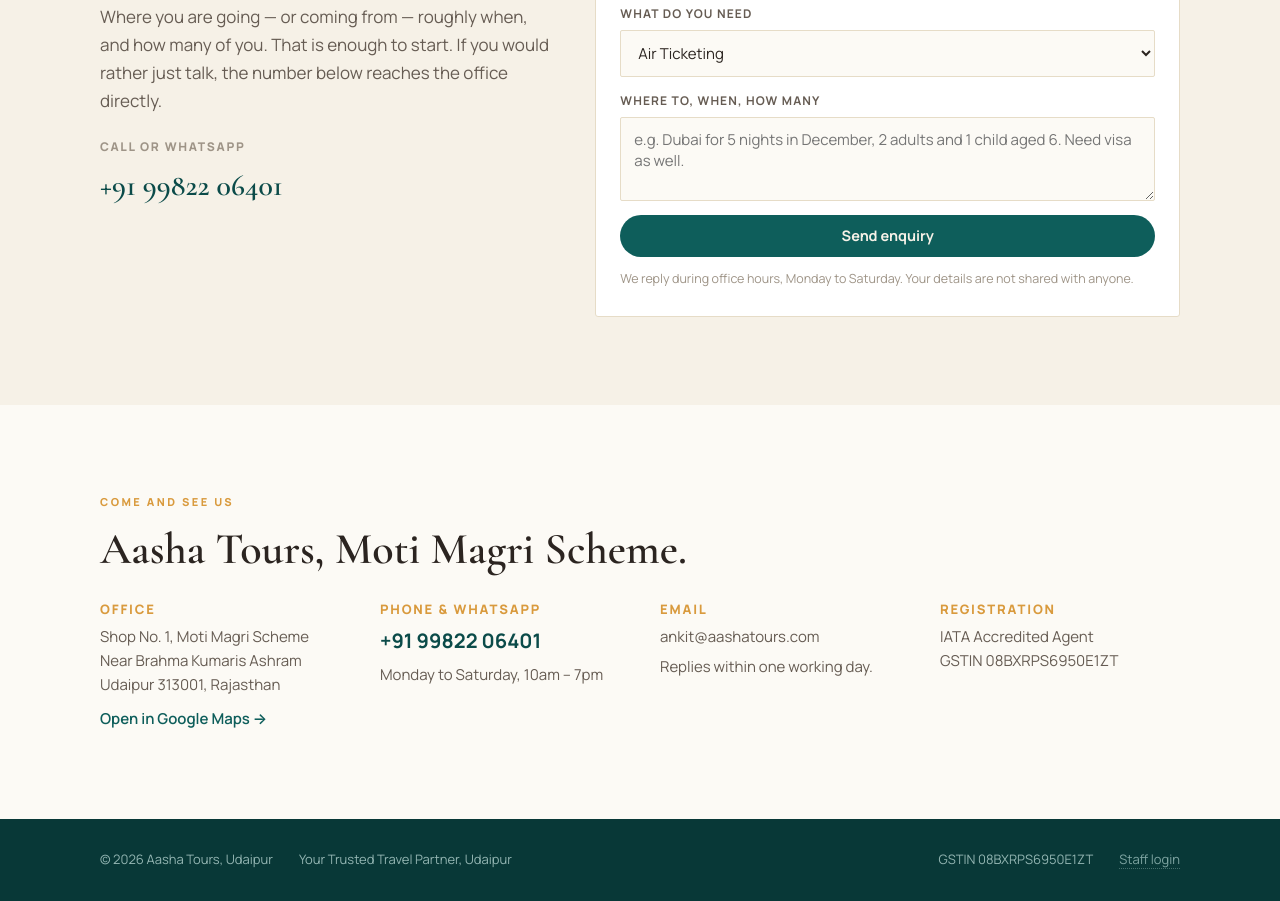
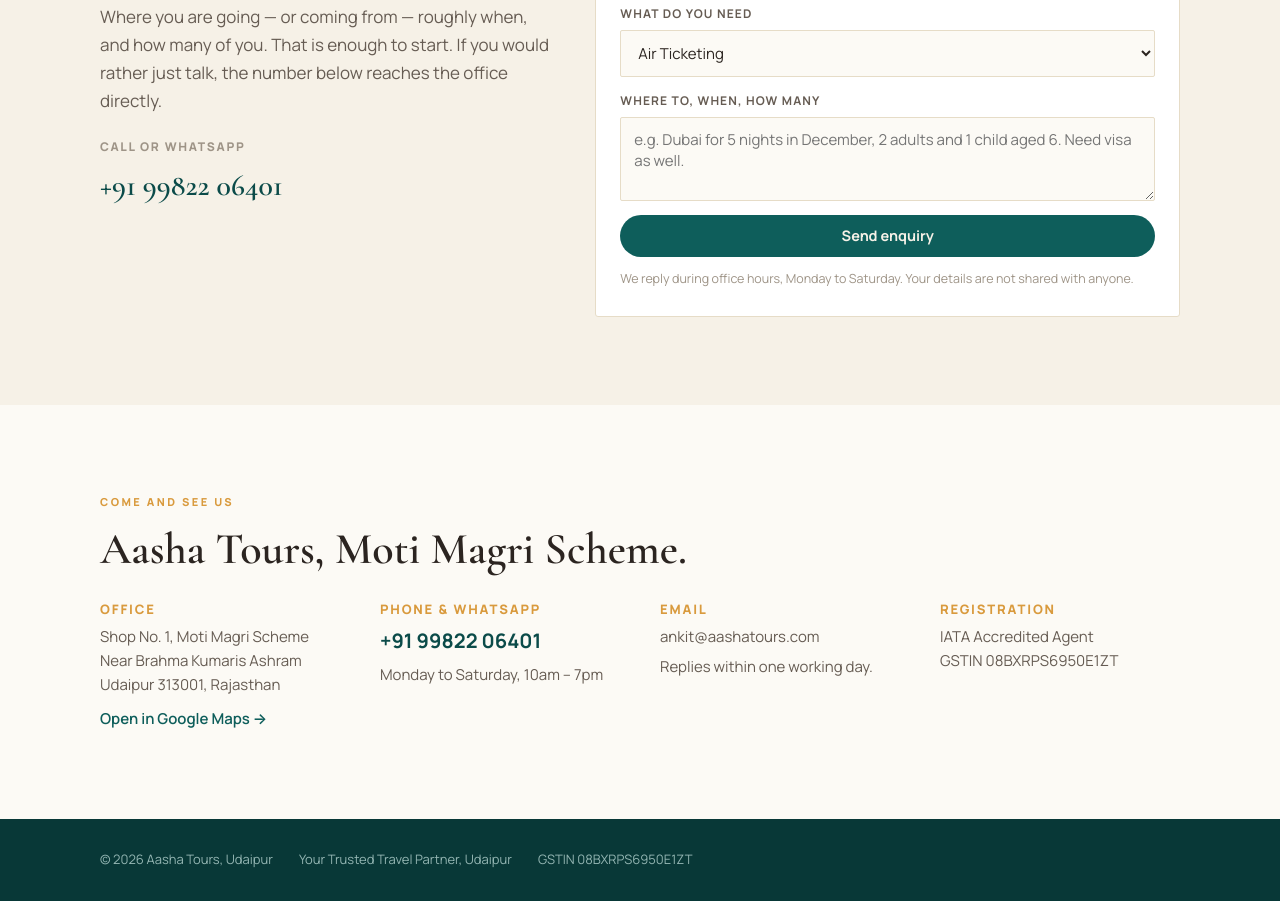
Before and after one commit to aasha0294/aasha-website, a plain HTML site: page index.html in a window 1280 px wide. Shown: the part 7118-8019 px from the top of the page. Drawn offline with nearby package versions, Linux system fonts and the light colour scheme.

Commit message:
Add files via upload

```diff
--- a/index.html
+++ b/index.html
@@ -289,12 +289,12 @@
 .cblock a { text-decoration: none; }
 .cblock a:hover { text-decoration: underline; }
 
-.stafflink { color: #7FA5A2; text-decoration: none; border-bottom: 1px dotted rgba(127,165,162,.5); }
-.stafflink:hover { color: var(--gold-lt); border-bottom-color: currentColor; }
 footer { background: var(--teal-night); color: #93B5B2; padding-block: 30px; font-size: 13px; }
 .foot-in { display: flex; flex-wrap: wrap; gap: 12px 26px; align-items: center; }
-.foot-in .sep { margin-left: auto; }
-@media (max-width: 620px) { .foot-in .sep { margin-left: 0; } }
+/* Keep the row clear of the floating WhatsApp button, which only shows its
+   full pill at desktop width; on a phone it is a small circle and the
+   footer items stack above it. */
+@media (min-width: 621px) { .foot-in { padding-right: 170px; } }
 
 .wa-float { position: fixed; right: 16px; bottom: 16px; z-index: 50; padding-bottom: env(safe-area-inset-bottom, 0px); }
 .wa-float a { display: flex; align-items: center; gap: 9px; text-decoration: none; background: #1FA855; color: #fff; font-weight: 700; font-size: 14.5px; padding: 13px 19px; border-radius: 999px; box-shadow: 0 6px 20px rgba(0,0,0,.24); }
@@ -855,7 +855,6 @@
     <span>© <span id="yr">2026</span> Aasha Tours, Udaipur</span>
     <span>Your Trusted Travel Partner, Udaipur</span>
     <span class="sep">GSTIN 08BXRPS6950E1ZT</span>
-    <span><a class="stafflink" href="https://crm.aashatours.com/login" target="_blank" rel="noopener">Staff login</a></span>
   </div>
 </footer>
 
```
Also changed, not shown: weddings.html (+4 -5 lines).
